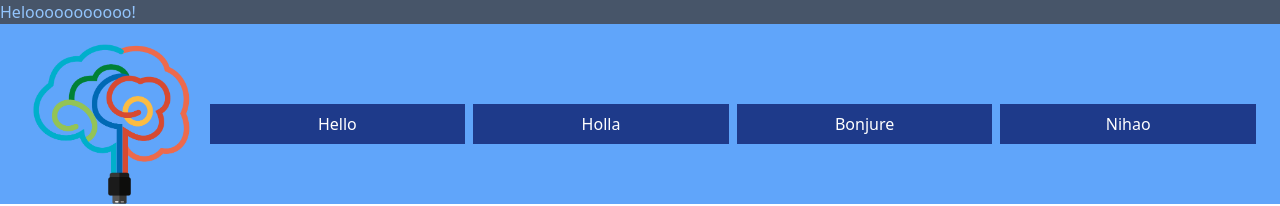
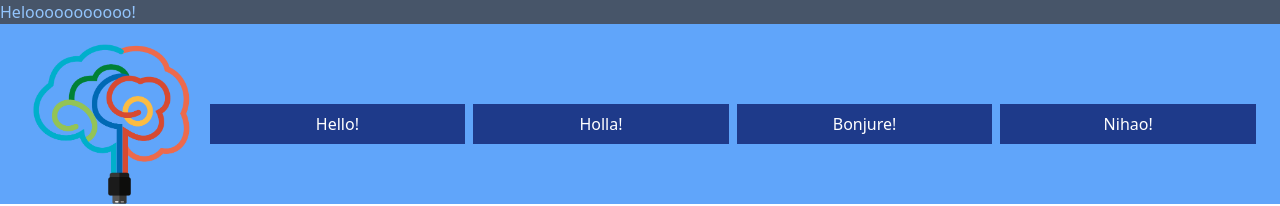
Before and after one commit to mmitusov/portfolio-tailwind, a React (Create React App) app: page / in a window 1280 px wide. Shown: the top 206 px of the page. Built offline with nearby package versions, Linux system fonts and the light colour scheme.

Commit message:
CSS Testing

```diff
--- a/src/components/Projects.jsx
+++ b/src/components/Projects.jsx
@@ -5,10 +5,10 @@ const Projects = () => {
 	return(
 		<div className='flex m-5 text-center items-center'>
 			<img src={Logo} alt='logo' className='flex-auto w-[10px]'/>
-			<button className='flex-auto w-20 h-10 m-1 bg-blue-900 text-white hover:bg-green-700 hover:rounded-xl duration-300'>Hello</button>
-			<button className='flex-auto w-20 h-10 m-1 bg-blue-900 text-white hover:bg-green-700 hover:rounded-xl duration-300'>Holla</button>
-			<button className='flex-auto w-20 h-10 m-1 bg-blue-900 text-white hover:bg-green-700 hover:rounded-xl duration-300'>Bonjure</button>
-			<button className='flex-auto w-20 h-10 m-1 bg-blue-900 text-white hover:bg-green-700 hover:rounded-xl duration-300'>Nihao</button>
+			<button className='flex-auto w-20 h-10 m-1 bg-blue-900 text-white hover:bg-green-700 hover:rounded-xl duration-300'>Hello!</button>
+			<button className='flex-auto w-20 h-10 m-1 bg-blue-900 text-white hover:bg-green-700 hover:rounded-xl duration-300'>Holla!</button>
+			<button className='flex-auto w-20 h-10 m-1 bg-blue-900 text-white hover:bg-green-700 hover:rounded-xl duration-300'>Bonjure!</button>
+			<button className='flex-auto w-20 h-10 m-1 bg-blue-900 text-white hover:bg-green-700 hover:rounded-xl duration-300'>Nihao!</button>
 		</div>
 	);
 }
```
